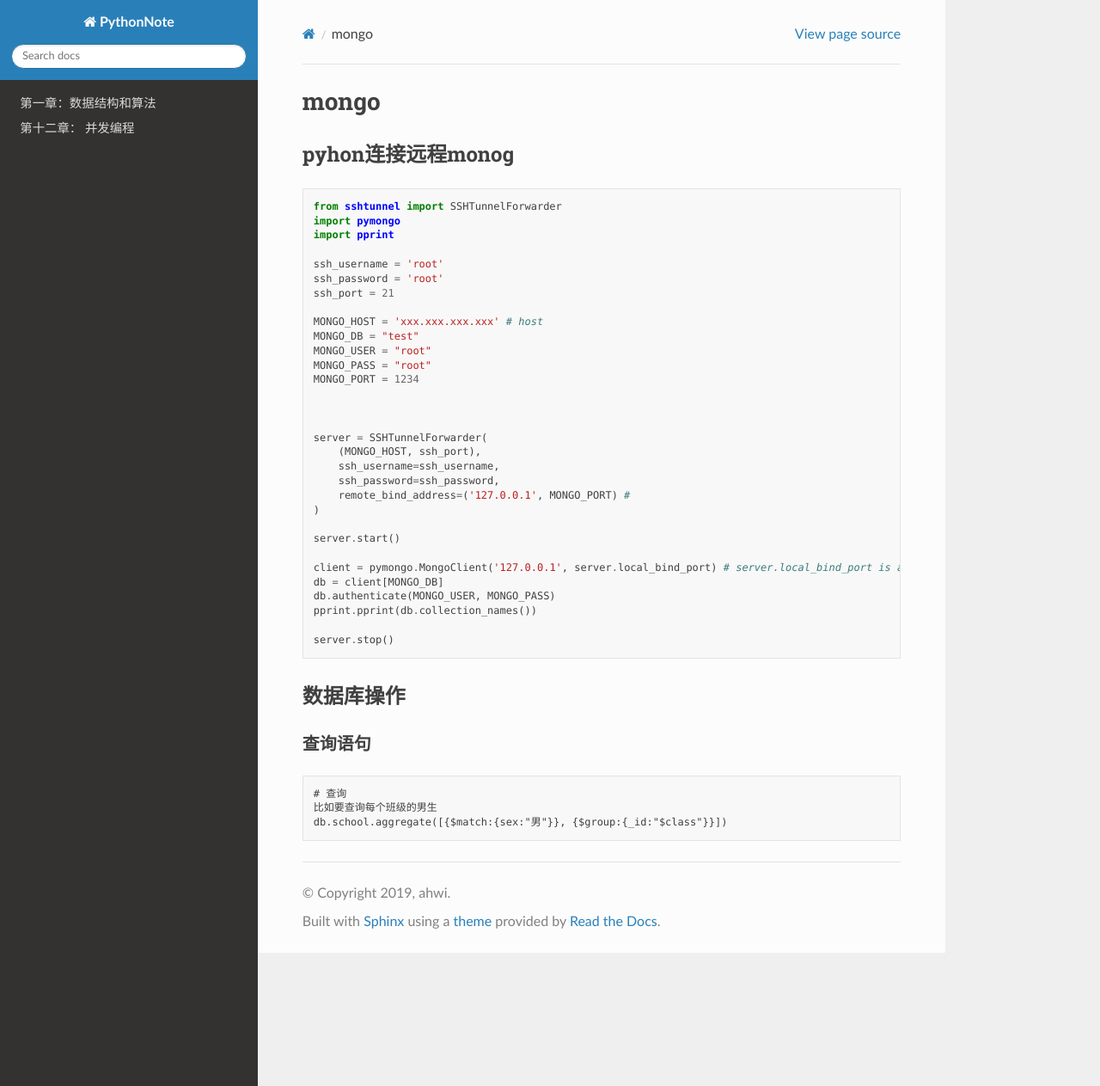
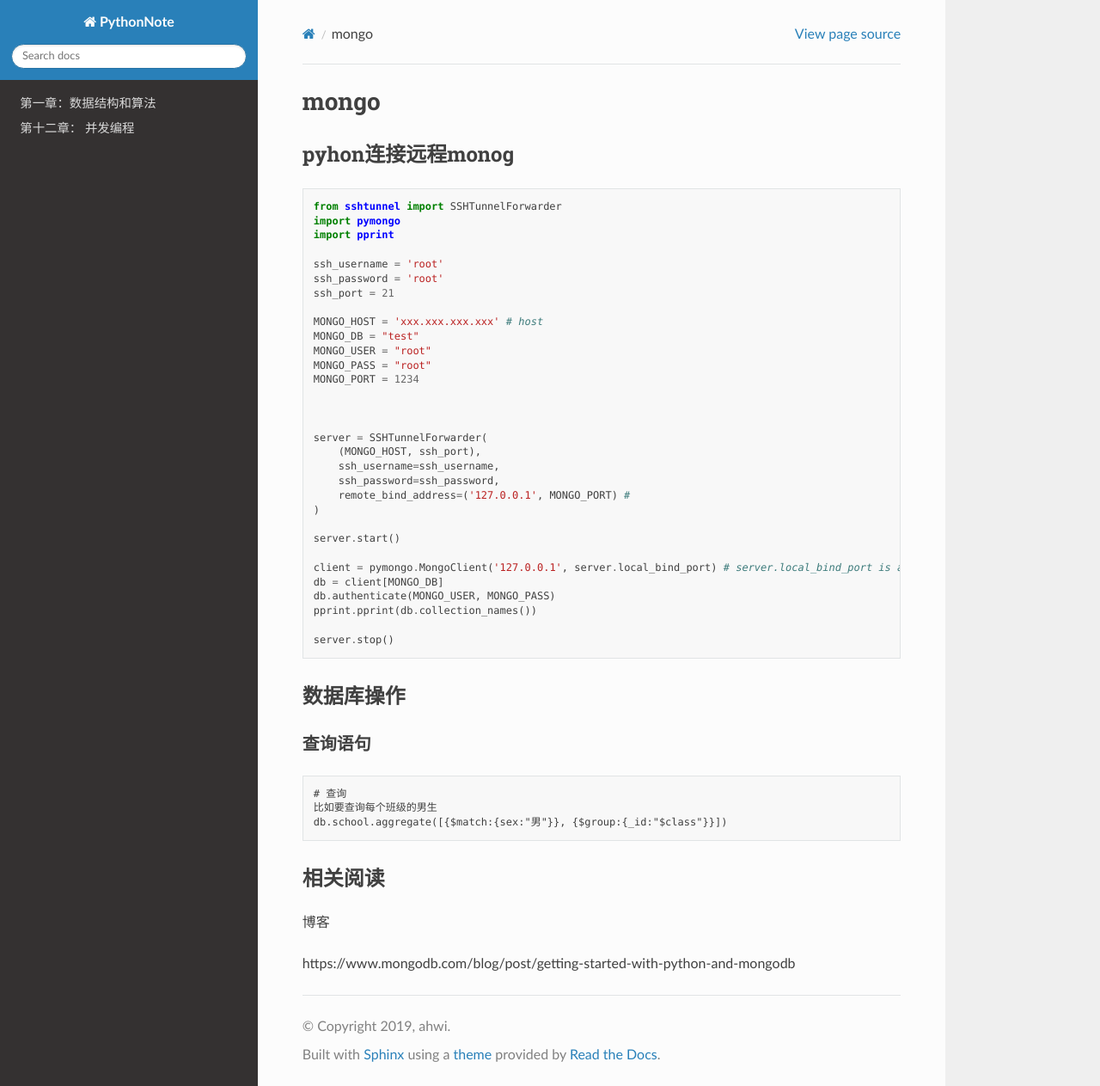
Before and after one commit to ahwi/PythonNote, a Sphinx documentation site: the page built from source/utils/mongo.md, in a window 1280 px wide and 1263 px high. Shown: the whole window at 86% size. Built offline with Sphinx 7.4.7 and the Read the Docs theme 2.0.0, drawn with Linux system fonts in a browser that asks for light colours; pages that are not in the unit, such as notebooks, are missing from menus.

Commit message:
1. 更新mongod.md

````diff
--- a/source/utils/mongo.md
+++ b/source/utils/mongo.md
@@ -47,3 +47,11 @@ server.stop()
 比如要查询每个班级的男生
 db.school.aggregate([{$match:{sex:"男"}}, {$group:{_id:"$class"}}])
 ```
+
+
+
+## 相关阅读
+
+博客
+
+https://www.mongodb.com/blog/post/getting-started-with-python-and-mongodb
````
